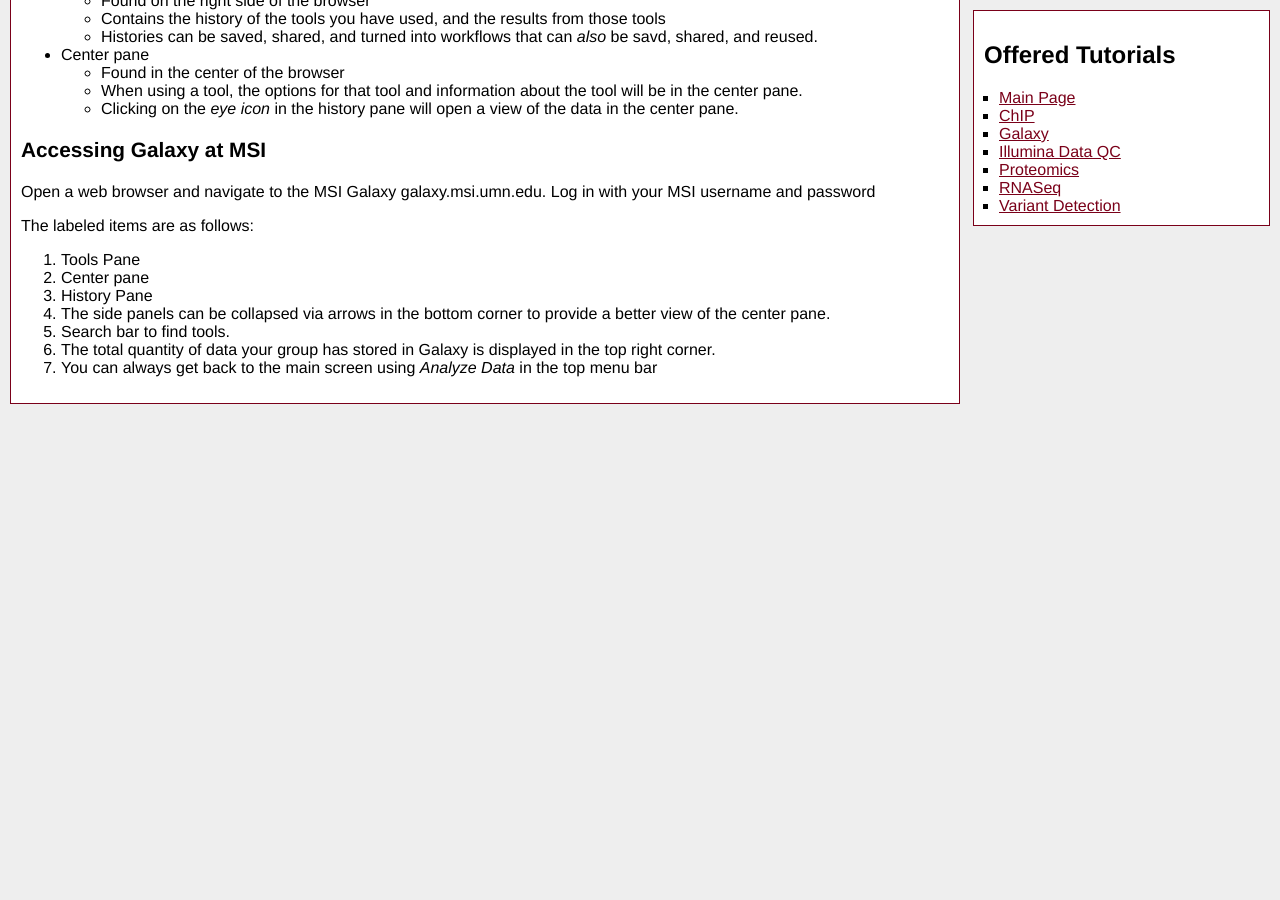
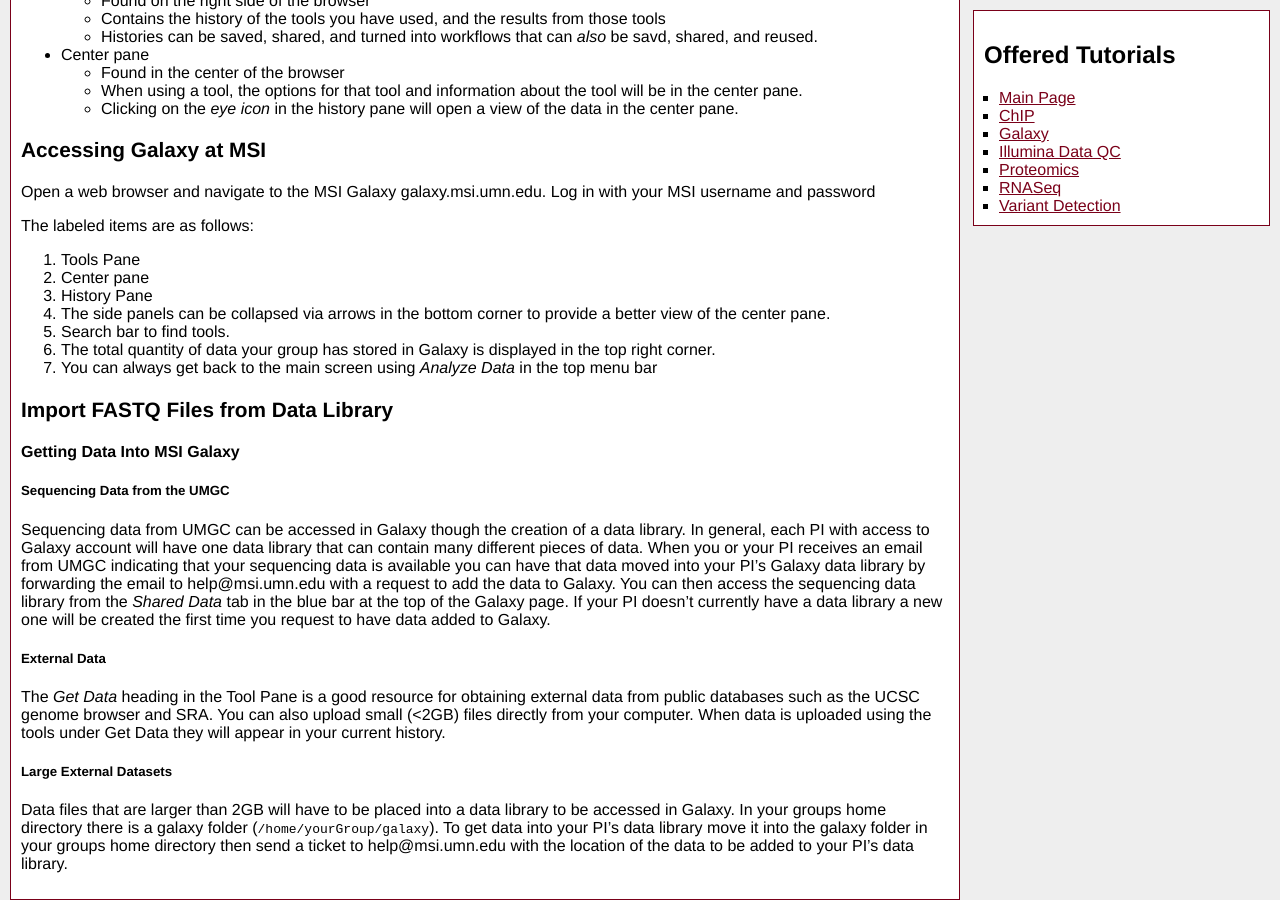
Before and after one commit to msi-ris/Tutorials, a Jekyll site: the page built from illumina_qc.md, in a window 1280 px wide and 900 px high, scrolled down 1193 px. Built offline with Jekyll 4.4.1, drawn with Linux system fonts in a browser that asks for light colours; before the commit the page ends 1597 px from its top, so only the background shows below that.

Commit message:
Add some more to illumina

```diff
--- a/illumina_qc.md
+++ b/illumina_qc.md
@@ -90,3 +90,32 @@ The labeled items are as follows:
    the top right corner.
 7. You can always get back to the main screen using *Analyze Data* in the top menu
    bar
+
+### Import FASTQ Files from Data Library
+#### Getting Data Into MSI Galaxy
+##### Sequencing Data from the UMGC
+Sequencing data from UMGC can be accessed in Galaxy though the creation of a
+data library. In general, each PI with access to Galaxy account will have one
+data library that can contain many different pieces of data. When you or your PI
+receives an email from UMGC indicating that your sequencing data is available
+you can have that data moved into your PI's Galaxy data library by forwarding
+the email to help@msi.umn.edu with a request to add the data to Galaxy. You can
+then access the sequencing data library from the *Shared Data* tab in the blue
+bar at the top of the Galaxy page. If your PI doesn't currently have a data
+library a new one will be created the first time you request to have data added
+to Galaxy.
+
+##### External Data
+The *Get Data* heading in the Tool Pane is a good resource for obtaining
+external data from public databases such as the UCSC genome browser and SRA.
+You can also upload small (<2GB) files directly from your computer. When data is
+uploaded using the tools under Get Data they will appear in your current
+history.
+
+##### Large External Datasets
+Data files that are larger than 2GB will have to be placed into a data library
+to be accessed in Galaxy. In your groups home directory there is a galaxy folder
+(`/home/yourGroup/galaxy`). To get data into your PI's data library move it into
+the galaxy folder in your groups home directory then send a ticket to
+help@msi.umn.edu with the location of the data to be added to your PI's data
+library.
```
